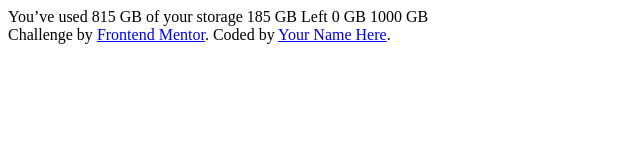
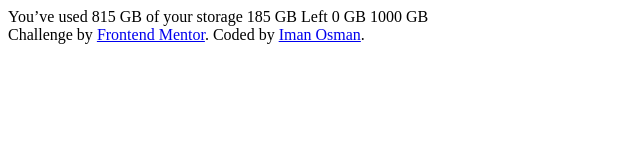
Before and after one commit to i000o/fylo-data-storage-component, a plain HTML site: page index.html in a window 1280 px wide. Shown: the full height of the page, 0-640 px from the left. Drawn offline with Linux system fonts and the light colour scheme.

Commit message:
added name to footer

```diff
--- a/index.html
+++ b/index.html
@@ -19,7 +19,7 @@
   <footer>
     <div class="attribution">
     Challenge by <a href="https://www.frontendmentor.io?ref=challenge" target="_blank">Frontend Mentor</a>.
-    Coded by <a href="#">Your Name Here</a>.
+    Coded by <a href="#">Iman Osman</a>.
     </div>
   </footer>
 </body>
```
